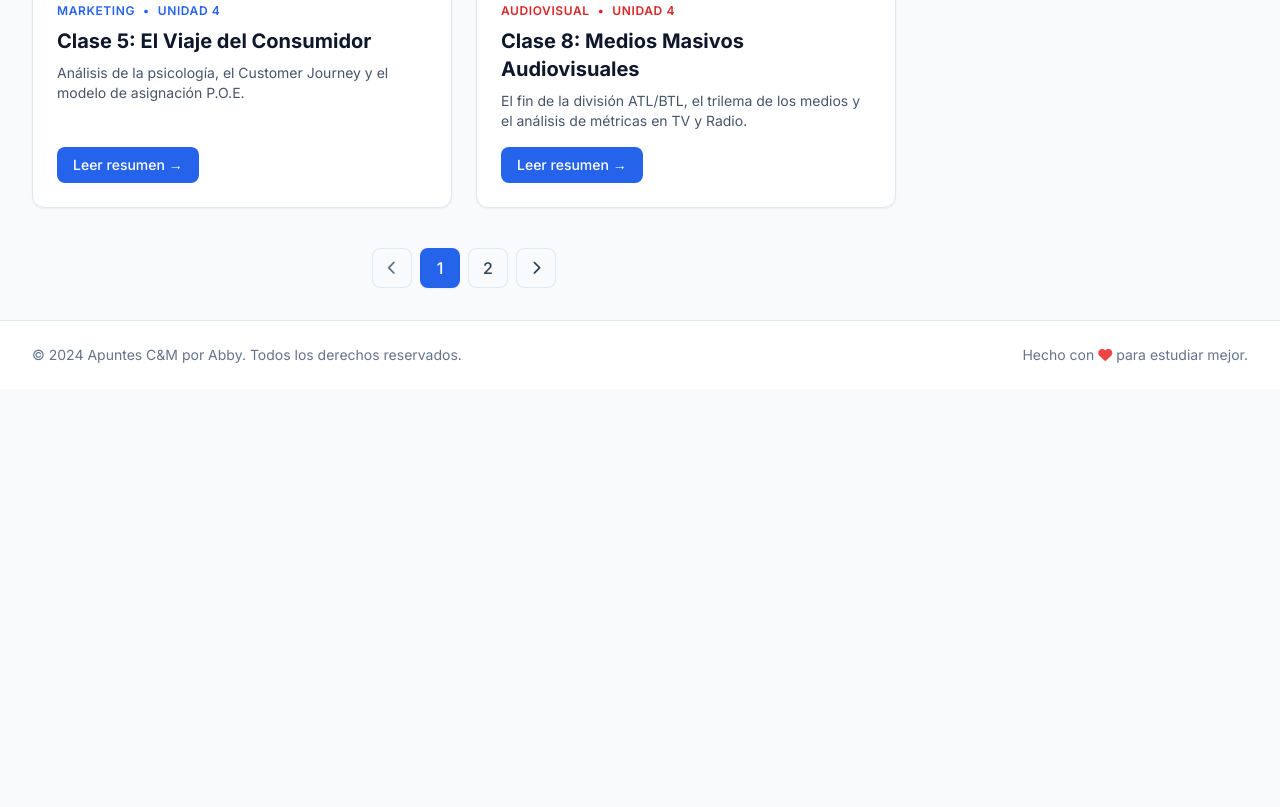
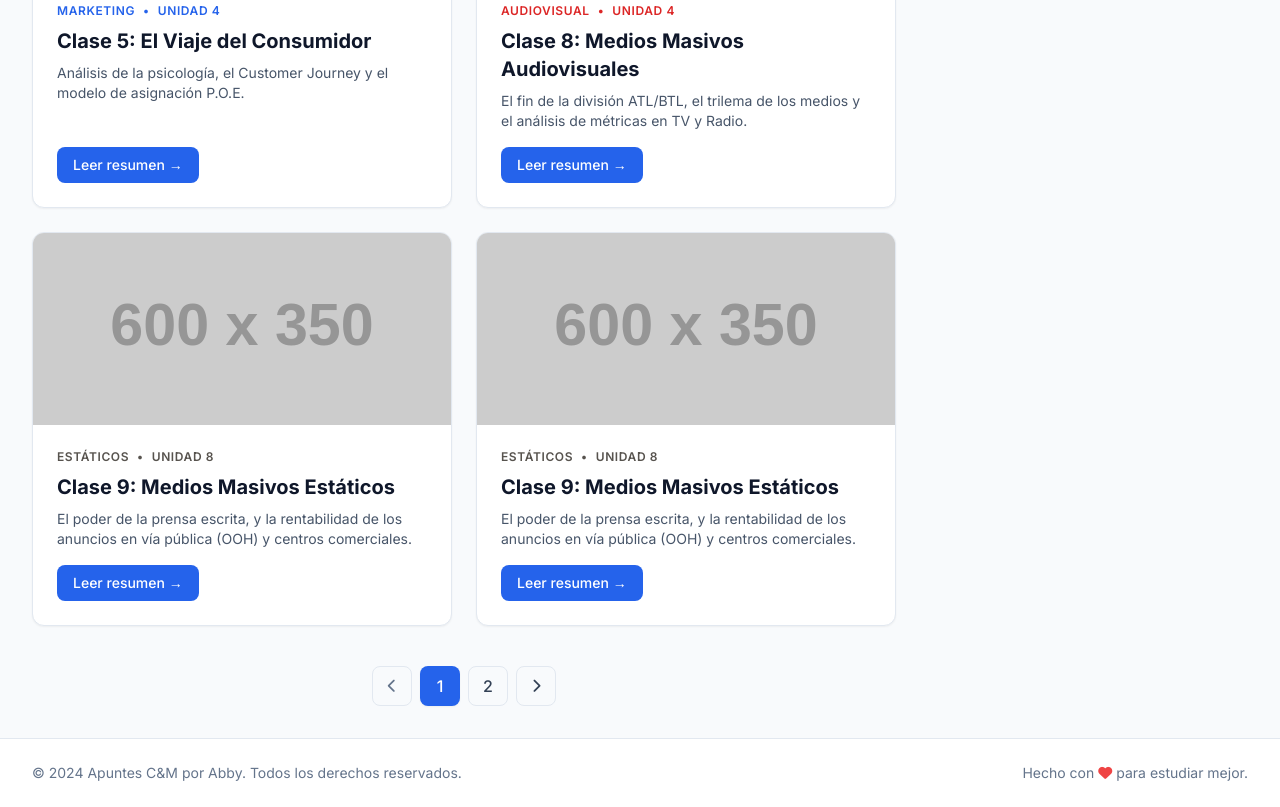
Before and after one commit to abbyrom-lab/PC_Comunicaciones-de-marketing, a plain HTML site: page index.html in a window 1280 px wide. Shown: the part 1315-2122 px from the top of the page. Before the commit the page ends 1704 px from the top, so only its background shows below. Drawn offline with nearby package versions, Linux system fonts and the light colour scheme; placeholder pictures from the web are drawn by us.

Commit message:
Update index.html

```diff
--- a/index.html
+++ b/index.html
@@ -179,6 +179,38 @@
         </div>
     </div>
 </article>
+                <!-- Tarjeta de Clase 9 -->
+<article class="bg-white rounded-xl shadow-sm border border-slate-200 overflow-hidden hover:shadow-md transition-shadow duration-300 flex flex-col">
+    <img src="https://placehold.co/600x350/f5f5f4/57534e?text=Clase+9" alt="Imagen representativa Clase 9" class="w-full h-48 object-cover">
+    <div class="p-6 flex-grow flex flex-col">
+        <div class="flex items-center gap-2 text-xs text-stone-600 font-semibold uppercase tracking-wider mb-2">
+            <span>Estáticos</span><span>•</span><span>Unidad 8</span>
+        </div>
+        <h2 class="text-xl font-bold text-slate-900 mb-2">Clase 9: Medios Masivos Estáticos</h2>
+        <p class="text-slate-600 text-sm mb-4 line-clamp-3">El poder de la prensa escrita, y la rentabilidad de los anuncios en vía pública (OOH) y centros comerciales.</p>
+        <div class="mt-auto">
+            <a href="clase-09.html" class="inline-flex items-center justify-center bg-blue-600 hover:bg-blue-700 text-white px-4 py-2 rounded-lg text-sm font-medium transition-colors">
+                Leer resumen &rarr;
+            </a>
+        </div>
+    </div>
+</article>
+                <!-- Tarjeta de Clase 9 -->
+<article class="bg-white rounded-xl shadow-sm border border-slate-200 overflow-hidden hover:shadow-md transition-shadow duration-300 flex flex-col">
+    <img src="https://placehold.co/600x350/f5f5f4/57534e?text=Clase+9" alt="Imagen representativa Clase 9" class="w-full h-48 object-cover">
+    <div class="p-6 flex-grow flex flex-col">
+        <div class="flex items-center gap-2 text-xs text-stone-600 font-semibold uppercase tracking-wider mb-2">
+            <span>Estáticos</span><span>•</span><span>Unidad 8</span>
+        </div>
+        <h2 class="text-xl font-bold text-slate-900 mb-2">Clase 9: Medios Masivos Estáticos</h2>
+        <p class="text-slate-600 text-sm mb-4 line-clamp-3">El poder de la prensa escrita, y la rentabilidad de los anuncios en vía pública (OOH) y centros comerciales.</p>
+        <div class="mt-auto">
+            <a href="clase-09.html" class="inline-flex items-center justify-center bg-blue-600 hover:bg-blue-700 text-white px-4 py-2 rounded-lg text-sm font-medium transition-colors">
+                Leer resumen &rarr;
+            </a>
+        </div>
+    </div>
+</article>
 
             </div>
 
```
